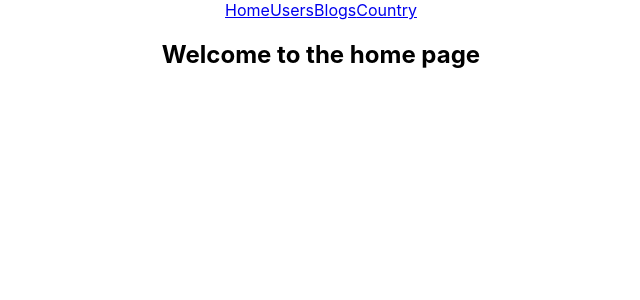
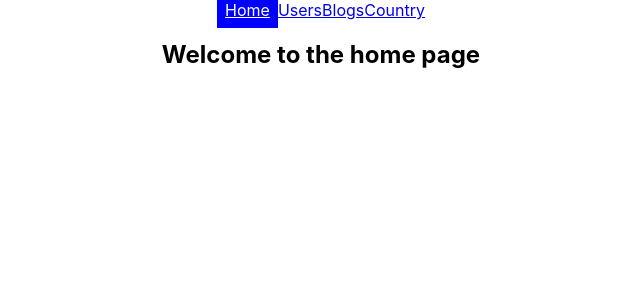
Before and after one commit to EhsanEIK/info-site-react-router-app, a React (Create React App) app: page /home in a window 1280 px wide. Shown: the top 300 px of the page, without its empty margins (319-959 px from the left). Built offline with nearby package versions, Linux system fonts and the light colour scheme.

Commit message:
added active navlink system in Navbar

```diff
--- /dev/null
+++ b/src/components/Header/Header.css
@@ -0,0 +1,5 @@
+.blue {
+    color: white;
+    background-color: blue;
+    padding: 8px;
+}
--- a/src/components/Header/Header.js
+++ b/src/components/Header/Header.js
@@ -1,14 +1,15 @@
 import React from 'react';
-import { Link } from 'react-router-dom';
+import { NavLink } from 'react-router-dom';
+import './Header.css';
 
 const Header = () => {
     return (
         <nav>
-            <Link to='/home'>Home</Link>
-            <Link to='/users'>Users</Link>
-            <Link to='/blogs'>Blogs</Link>
-            <Link to='/countries'>Country</Link>
-        </nav>
+            <NavLink className={({ isActive }) => isActive ? 'blue' : undefined} to='/home'>Home</NavLink>
+            <NavLink className={({ isActive }) => isActive ? 'blue' : undefined} to='/users'>Users</NavLink>
+            <NavLink className={({ isActive }) => isActive ? 'blue' : undefined} to='/blogs'>Blogs</NavLink>
+            <NavLink className={({ isActive }) => isActive ? 'blue' : undefined} to='/countries'>Country</NavLink>
+        </nav >
     );
 };
 
```
